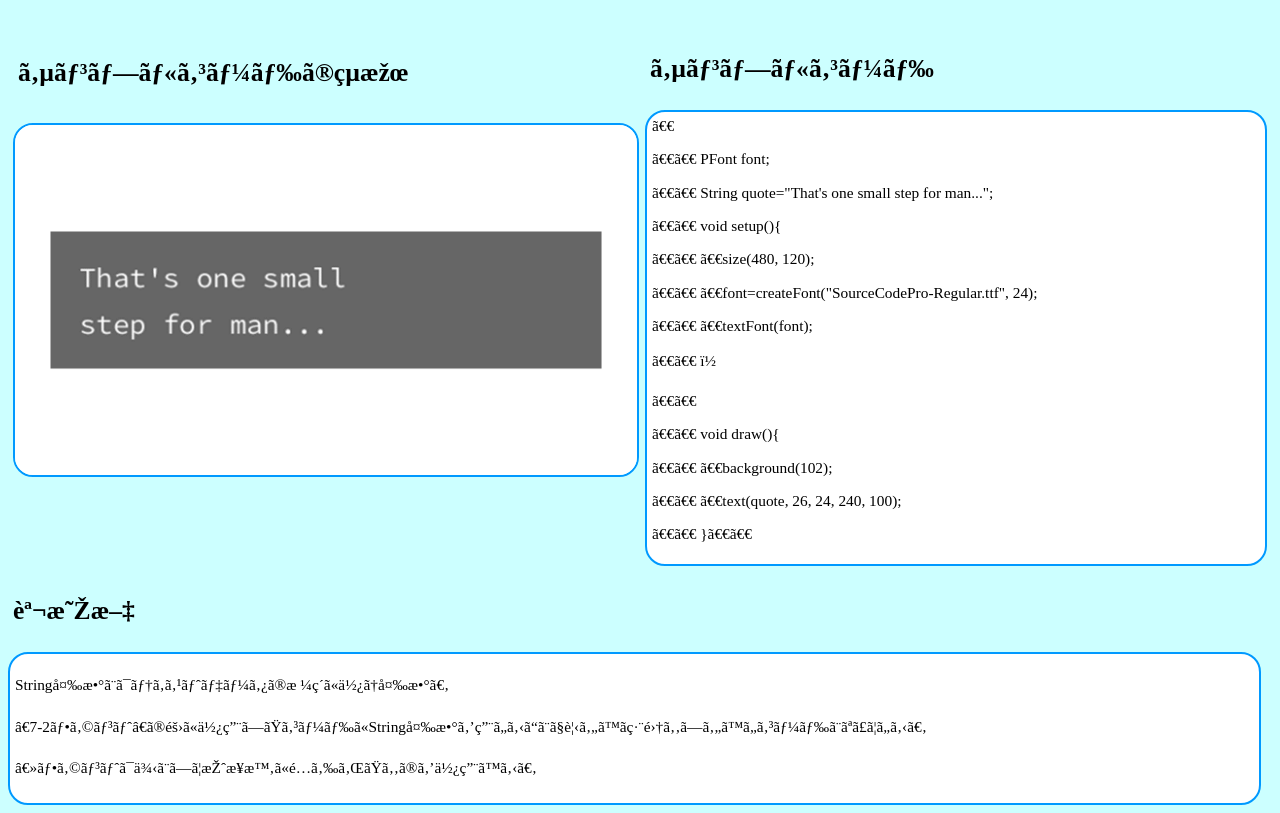
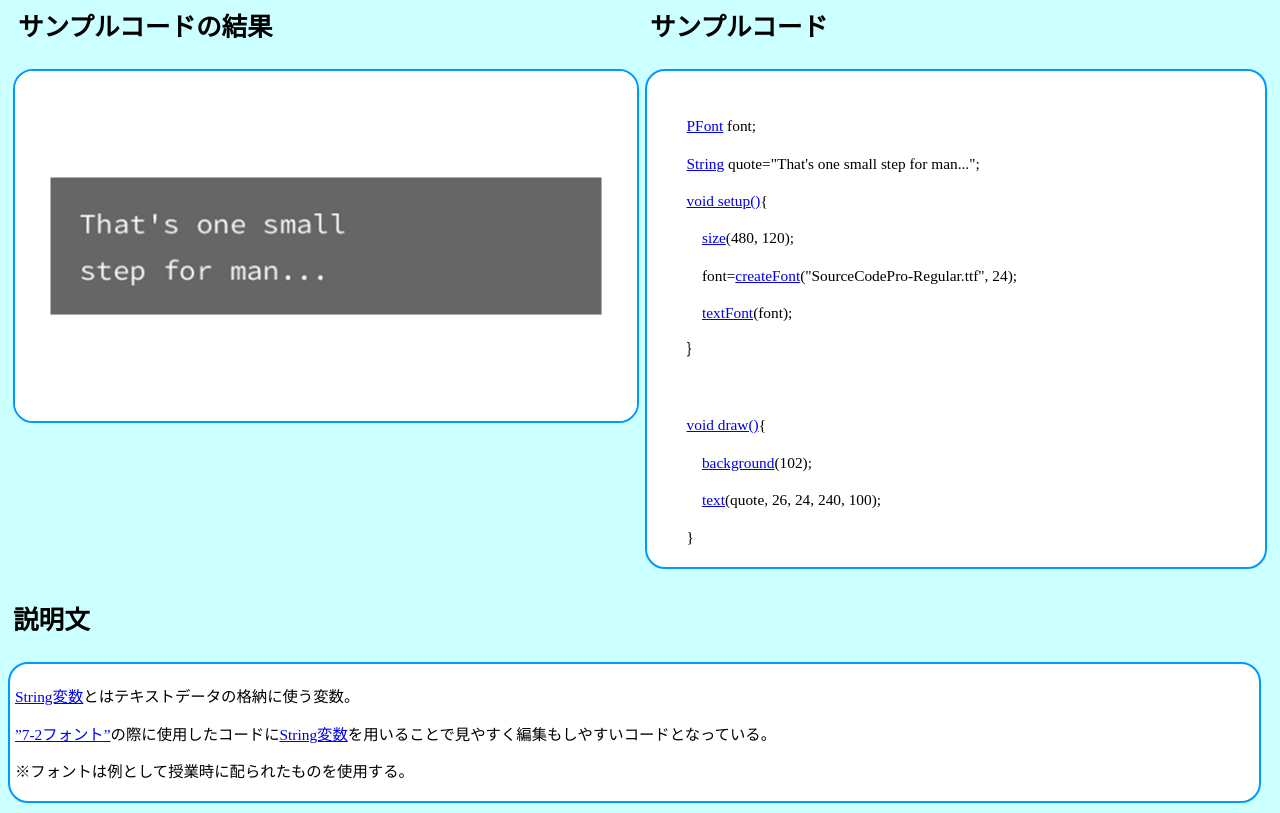
Before and after one commit to o-saringu/7-3, a plain HTML site: page index.html in a window 1280 px wide. Shown: the part 265-1078 px from the top of the page. Drawn offline with Linux system fonts and the light colour scheme.

Commit message:
Update index.html

```diff
--- a/index.html
+++ b/index.html
@@ -1,7 +1,14 @@
 <!DOCTYPE html>
+<html lang="jp">
+
 <head>
-<meta charset="UTF=8">
-<link rel="stylesheet" href="style.css">
+  <meta charset="UTF-8">
+  <link rel="stylesheet" href="style.css">
+  <meta name="viewport" content="width=device-width, initial-scale=1.0">
+
+<link rel="preconnect" href="https://fonts.googleapis.com">
+<link rel="preconnect" href="https://fonts.gstatic.com" crossorigin>
+<link href="https://fonts.googleapis.com/css2?family=Bangers&family=M+PLUS+1p:wght@500&family=Oswald&display=swap" rel="stylesheet">
 </head>
 
 <body>
@@ -22,18 +29,18 @@
 	<div class="yoko1">
 	<div class="komidasi2"><p>サンプルコード</div>
 	<div class="code">
-	<p>　　	PFont font;
-	<p>　　	String quote="That's one small step for man...";
+	<p>　　	<a href="https://o-saringu.github.io/de-ta/"target="_blank" rel="noopener noreferrer" >PFont</a> font;
+	<p>　　	<a href="https://o-saringu.github.io/de-ta/"target="_blank" rel="noopener noreferrer" >String</a> quote="That's one small step for man...";
 	<p>
-	<p>　　	void setup(){
-	<p>　　	　size(480, 120);
-	<p>　　	　font=createFont("SourceCodePro-Regular.ttf", 24);
-	<p>　　	　textFont(font);
+	<p>　　	<a href="https://o-saringu.github.io/5-2/"target="_blank" rel="noopener noreferrer" >void setup()</a>{
+	<p>　　	　<a href="https://o-saringu.github.io/size/"target="_blank" rel="noopener noreferrer" >size</a>(480, 120);
+	<p>　　	　font=<a href="https://o-saringu.github.io/7-2/"target="_blank" rel="noopener noreferrer" >createFont</a>("SourceCodePro-Regular.ttf", 24);
+	<p>　　	　<a href="https://o-saringu.github.io/7-2/"target="_blank" rel="noopener noreferrer" >textFont</a>(font);
 	<p>　　	｝
 	<p>
-	<p>　　	void draw(){
-	<p>　　	　background(102);
-	<p>　　	　text(quote, 26, 24, 240, 100);
+	<p>　　	<a href="https://o-saringu.github.io/5-1/"target="_blank" rel="noopener noreferrer" >void draw()</a>{
+	<p>　　	　<a href="https://o-saringu.github.io/background/"target="_blank" rel="noopener noreferrer" >background</a>(102);
+	<p>　　	　<a href="https://o-saringu.github.io/7-2/"target="_blank" rel="noopener noreferrer" >text</a>(quote, 26, 24, 240, 100);
 	<p>　　	}
 	</div>
 	</div>
@@ -41,8 +48,8 @@
 
 <div class="komidasi3"><p>説明文</div>
 <div class="ep">
-	<p>String変数とはテキストデータの格納に使う変数。
-	<p>”7-2フォント”の際に使用したコードにString変数を用いることで見やすく編集もしやすいコードとなっている。
+	<p><a href="https://o-saringu.github.io/de-ta/"target="_blank" rel="noopener noreferrer" >String変数</a>とはテキストデータの格納に使う変数。
+	<p><a href="https://o-saringu.github.io/7-2/"target="_blank" rel="noopener noreferrer" >”7-2フォント”</a>の際に使用したコードに<a href="https://o-saringu.github.io/de-ta/"target="_blank" rel="noopener noreferrer" >String変数</a>を用いることで見やすく編集もしやすいコードとなっている。
 	<p>
 	<p>※フォントは例として授業時に配られたものを使用する。
 
```
